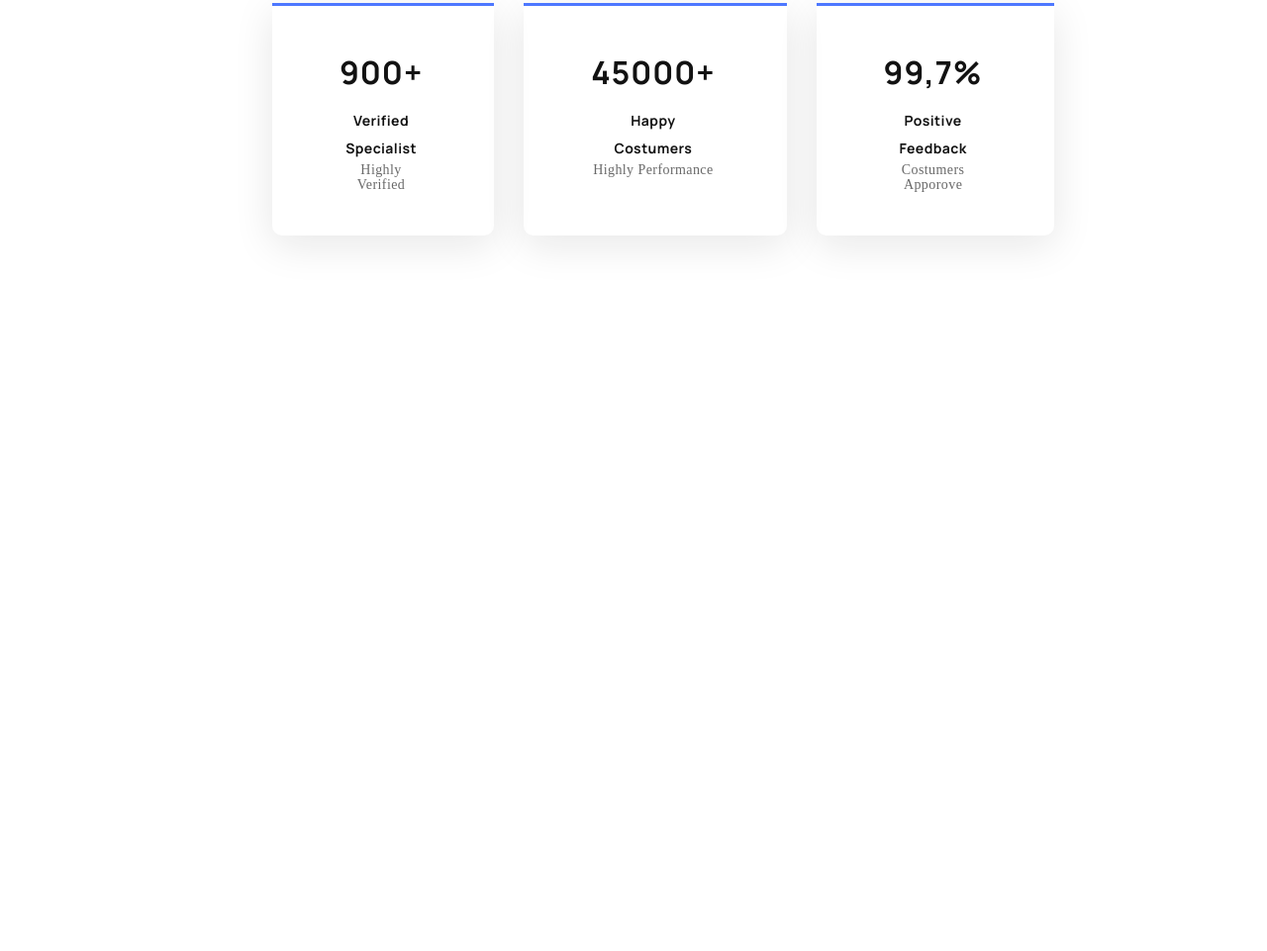
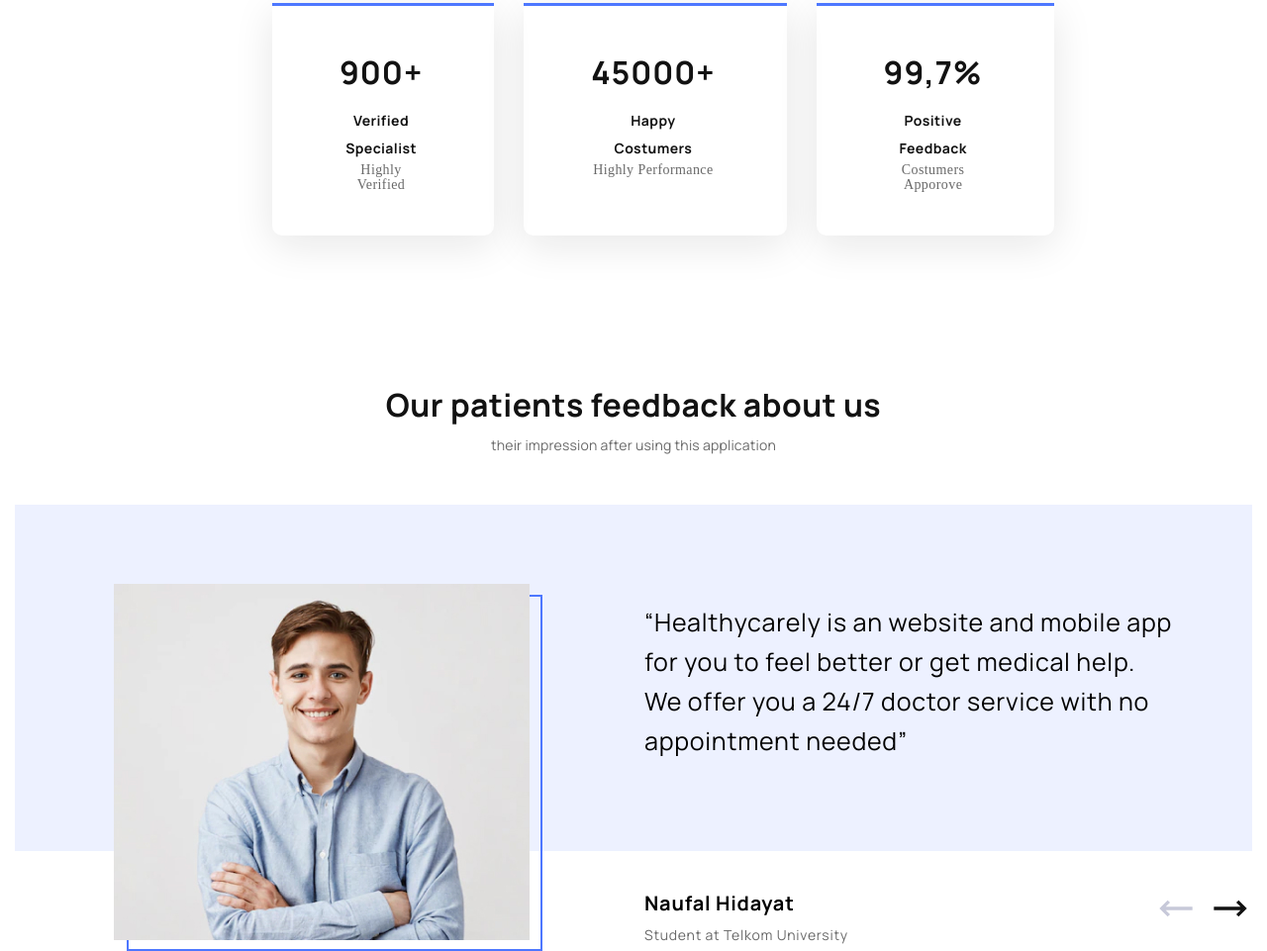
Before and after one commit to litury/medical-landing, a website: page app/index.html in a window 1280 px wide. Shown: the part 2832-3793 px from the top of the page at 99% size. Before the commit the page ends 3174 px from the top, so only its background shows below. Drawn offline with nearby package versions, Linux system fonts and the light colour scheme; files that its build step writes are made by us from their sources.

Commit message:
section 'feedback' finish

```diff
--- a/app/index.html
+++ b/app/index.html
@@ -408,10 +408,62 @@
           </li>
         </ul>
       </div>
+    </div>
+  </section>
+
+  <section class="feedback">
+    <div class="container">
+
+      <div class="feedback__title-wrap">
+        <h2 class="feedback__title title">
+          Our patients feedback about us
+        </h2>
+      </div>
+
+      <div class="feedback__text-wrap">
+        <p class="feedback__text">
+          their impression after using this application
+        </p>
+      </div>
+
+      <div class="feedback__content slider">
+        <div class="feedback__photo item">
+
+          <div class="feedback__img-wrap">
+            <img class="feedback__img" src="../images/feedback/slaidermen.jpg" alt="девушка с бургером">
+          </div>
+
+          <blockquote class="feedback__quote">
+            “Healthycarely is an website and mobile app
+            for you to feel better or get medical help.
+            We offer you a 24/7 doctor service with no
+            appointment needed”
+
+            <cite class="feedback__author">
+              Naufal Hidayat
+              <p>
+                Student at Telkom University
+              </p>
+            </cite>
+          </blockquote>
+
+          <div class="feedback__arrow">
+            <img class="feedback__arrow-img feedback__arrow-img--left" onclick="minusSlide()"
+              src=" ../images/feedback/arlef.svg" alt="навигация влево">
+
+            <img class="feedback__arrow-img feedback__arrow-img--right" onclick="plusSlide()"
+              src="../images/feedback/arrig.svg" alt="навигация вправо">
+          </div>
+        </div>
+
+
+      </div>
+
+
+
 
 
     </div>
-
   </section>
 
 
--- a/app/scss/style.scss
+++ b/app/scss/style.scss
@@ -204,7 +204,6 @@
 
 
 .find {
-
   padding-bottom: 146px;
 
   &__content {
@@ -267,7 +266,6 @@
 }
 
 .available {
-
   padding-bottom: 166px;
 
   &__content {
@@ -363,19 +361,108 @@
 
 
 .rating {
+  padding-bottom: 151px;
 
   &__pretitle {
     text-align: center;
   }
 
   &__title {
-
     &-wrap {
       margin-bottom: 50px;
     }
   }
+}
 
-  &__wrap {}
+.feedback {
+
+  &__title-wrap {
+    margin-bottom: 10px;
+  }
+
+  &__text-wrap {
+    text-align: center;
+    color: $grey;
+    @extend %manrope-500;
+    font-size: 14px;
+    letter-spacing: 0.015em;
+    line-height: 1.5em;
+    margin-bottom: 50px;
+  }
+
+  &__photo {
+    background-color: rgba(237, 241, 255, 1);
+    padding-top: 80px;
+    max-width: 1340px;
+    height: 350px;
+    display: flex;
+    justify-content: space-between;
+    position: relative;
+
+  }
+
+  &__img {
+    padding-left: 100px;
+
+
+    &-wrap {
+      position: relative;
+      z-index: 1;
+
+      &::before {
+        content: " ";
+        position: absolute;
+        width: 420px;
+        height: 360px;
+        top: 11px;
+        right: -13px;
+        background-image: url('../images/feedback/rectangle.svg');
+        z-index: -1;
+      }
+    }
+  }
+
+  &__quote {
+    max-width: 535px;
+    width: 100%;
+    margin-right: 79px;
+    @extend %manrope-500;
+    font-size: 25px;
+    line-height: 1.6;
+    padding-top: 19px;
+    letter-spacing: 0.03em;
+
+  }
+
+  &__author {
+    font-style: normal;
+    @extend %manrope-700;
+    display: flex;
+    flex-direction: column;
+    padding-top: 134px;
+    font-size: 20px;
+    line-height: 1;
+
+
+    & p {
+      font-size: 14px;
+      @extend %manrope-500;
+      padding-top: 15px;
+      color: $grey;
+    }
+  }
+
+  &__arrow {
+    display: flex;
+    position: absolute;
+    right: 5px;
+    bottom: -67px;
+
+    &-img--left {
+      margin-right: 21px;
+
+    }
+  }
 }
 
 
@@ -396,5 +483,4 @@
 
 
 
-
 @import 'media';
```
Also changed, not shown: app/images/feedback/arlef.svg (added), app/images/feedback/arrig.svg (added), app/images/feedback/rectangle.svg (added), app/images/feedback/slaidermen.jpg (added).
